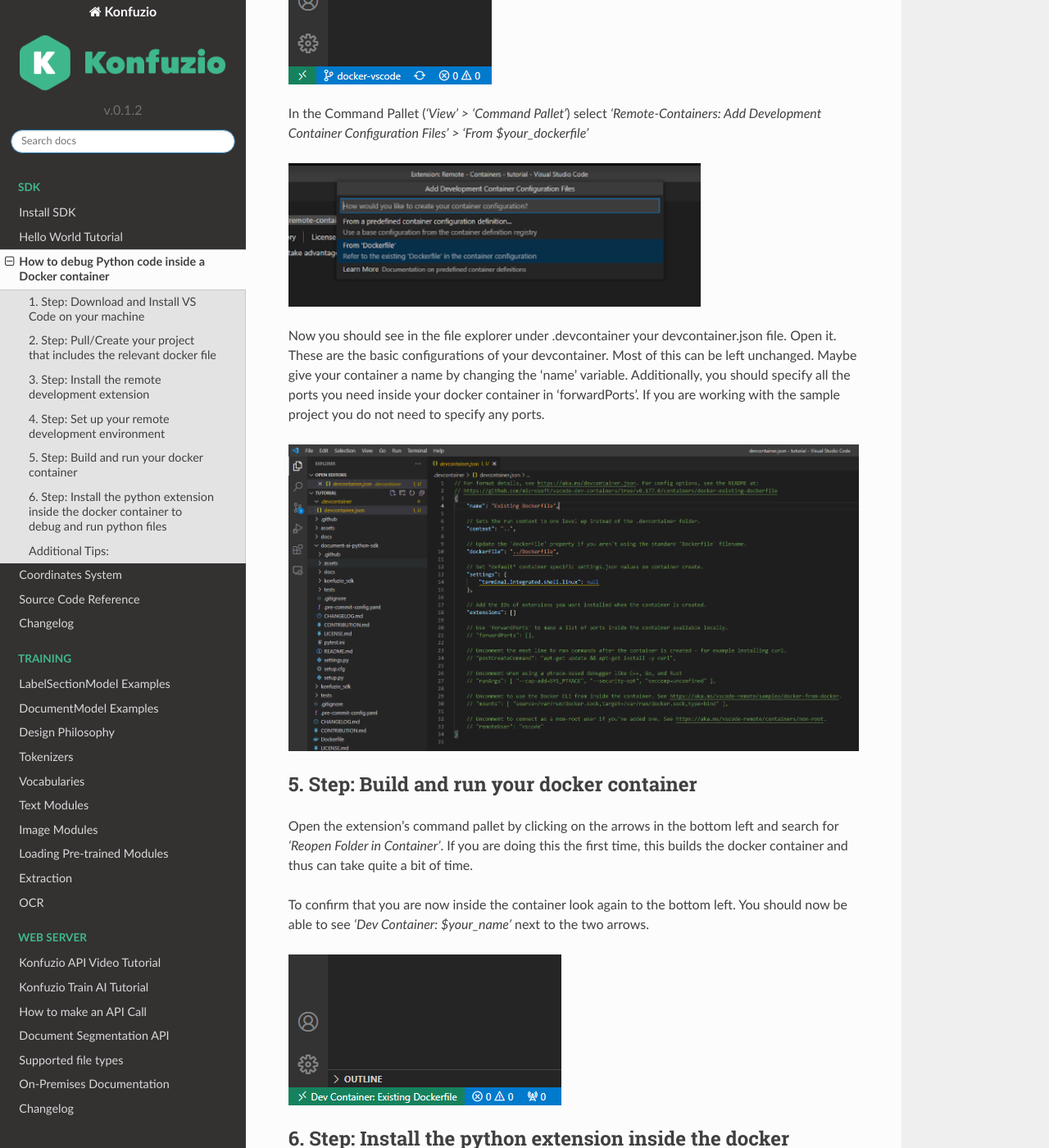
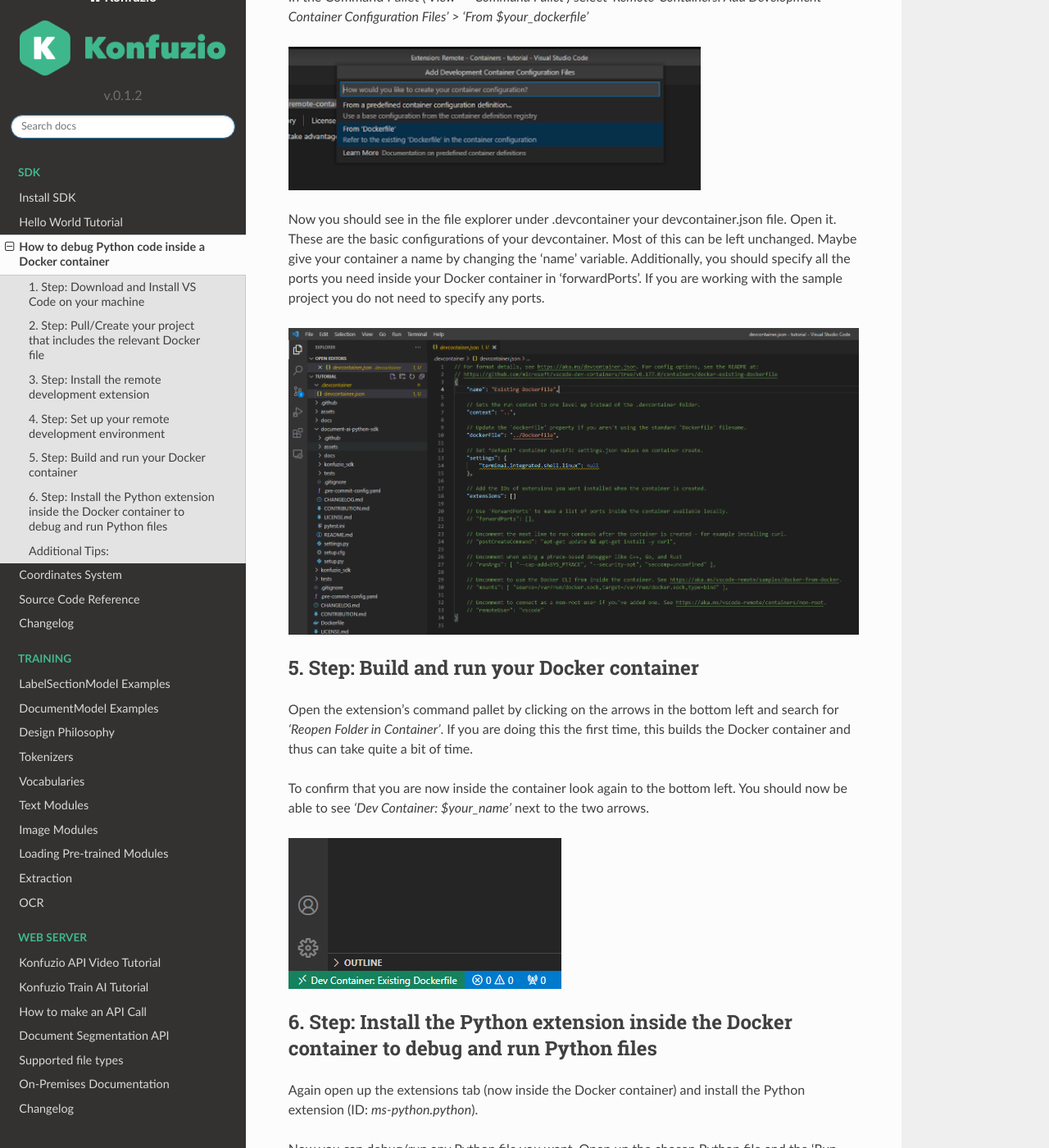
Before and after one commit to konfuzio-ai/konfuzio-sdk, a Sphinx documentation site: the page built from docs/sdk/vscode_docker.md, in a window 1280 px wide and 1400 px high, scrolled down 1254 px. Shown: the whole window at 82% size. Built offline with Sphinx 7.4.7 and the Read the Docs theme 2.0.0, drawn with Linux system fonts in a browser that asks for light colours; some of the changed text lies outside the part shown.

Commit message:
now uppercased the right file

````diff
--- a/docs/sdk/vscode_docker.md
+++ b/docs/sdk/vscode_docker.md
@@ -11,12 +11,12 @@
 ```ubuntu
 sudo snap install --classic code
 ```
-If you have not already installed docker, download and install it here (https://docs.docker.com/get-docker/).
+If you have not already installed Docker, download and install it here (https://docs.docker.com/get-docker/).
 
-## 2. Step: Pull/Create your project that includes the relevant docker file
+## 2. Step: Pull/Create your project that includes the relevant Docker file
 
 In most cases you are going to be using git, so just set up a new git-repository via the terminal, VS Code’s built-in
-console or VS Code’s git extension. This project should of course include the docker file that is used for deployment
+console or VS Code’s git extension. This project should of course include the Docker file that is used for deployment
 and which behavior you want to mimic locally.
 
 
@@ -31,7 +31,7 @@
 
 <!--[extensions tab](images/vscode_docker/extensions.PNG)-->
 
-![remote development extension](../_static/img/vscode_docker/remote_dev_extension.png)
+![remote development extension](../_static/img/vscode_Docker/remote_dev_extension.png)
 
 ## 4. Step: Set up your remote development environment
 
@@ -48,16 +48,16 @@
 
 Now you should see in the file explorer under .devcontainer your devcontainer.json file. Open it. These are the basic
 configurations of your devcontainer. Most of this can be left unchanged. Maybe give your container a name by changing
-the 'name' variable. Additionally, you should specify all the ports you need inside your docker container in
+the 'name' variable. Additionally, you should specify all the ports you need inside your Docker container in
 'forwardPorts'.
 If you are working with the sample project you do not need to specify any ports.
 
 ![devcontainer.json](../_static/img/vscode_docker/devcontainer.png)
 
-## 5. Step: Build and run your docker container
+## 5. Step: Build and run your Docker container
 
 Open the extension’s command pallet by clicking on the arrows in the bottom left and search
-for *‘Reopen Folder in Container’*. If you are doing this the first time, this builds the docker container and thus
+for *‘Reopen Folder in Container’*. If you are doing this the first time, this builds the Docker container and thus
 can take quite a bit of time.
 
 
@@ -67,13 +67,13 @@
 
 ![green arrows with text](../_static/img/vscode_docker/green_arrows_with_text.png)
 
-## 6. Step: Install the python extension inside the docker container to debug and run python files
+## 6. Step: Install the Python extension inside the Docker container to debug and run Python files
 
-Again open up the extensions tab (now inside the docker container) and install the python extension (ID: *ms-python.python*).
+Again open up the extensions tab (now inside the Docker container) and install the Python extension (ID: *ms-python.python*).
 
 
 
-Now you can debug/run any python file you want. Open up the chosen python file and the 'Run and Debug' tab by clicking
+Now you can debug/run any Python file you want. Open up the chosen Python file and the 'Run and Debug' tab by clicking
 the run/debug icon that should be now available on the left taskbar.
 
 <!--[run and debug tab](images/vscode_docker/run_and_debug.PNG)-->
@@ -86,7 +86,7 @@
 If you want to evaluate certain expressions while debugging, open up the terminal (if it is not open already) by
 clicking *‘View’ > ‘Terminal’*. One of the terminal's tabs is the debug console, where you can evaluate any expression.
 
-If you are in the sample project you can make sure that the docker container works as expected by entering the tests
+If you are in the sample project you can make sure that the Docker container works as expected by entering the tests
 folder (*'cd tests'*) and executing:
 
 ```ubuntu
@@ -107,5 +107,5 @@
 
 - If you want to rebuild the container, because e.g. a different branch uses different dependencies, open the
   extension’s command palette and click *'Rebuild Container'*.
-(This of course means that you have to reinstall the python extension - if this becomes annoying you can specify
+(This of course means that you have to reinstall the Python extension - if this becomes annoying you can specify
   its ID in the devcontainer.json file to be pre-installed with every rebuild).
--- a/docs/vscode_docker.md
+++ /dev/null
@@ -1,87 +0,0 @@
-# How to debug Python code inside a Docker container
-
-<h2>1. Step: Download and Install VS Code on your machine</h2>
-
-Either use the link (https://code.visualstudio.com/download) or if you are on Linux and have snap installed just run (for this tutorial v1.56.2 was used):
-
-```ubuntu
-sudo snap install --classic code
-```
-If you have not already installed Docker, download and install it here (https://docs.docker.com/get-docker/).
-
-<h2>2. Step: Pull/Create your project that includes the relevant Docker file</h2>
-
-In most cases you are going to be using git, so just set up a new git-repository via the terminal, VS Code’s built-in console or VS Code’s git extension. This project should of course include the Docker file that is used for deployment and which behavior you want to mimic locally.
-
-
-
-If you just want to try out how this all works, I have set up a sample repository using the Konfuzio’s SDK. You can clone our SDK from its GitHub page (https://github.com/konfuzio-ai/document-ai-python-sdk.git).
-
-<h2>3. Step: Install the remote development extension</h2>
-
-In VS Code open the extensions tab (its icon is located in the left sidebar) and search **Remote - Containers** (or for its ID: *ms-vscode-remote.remote-containers*). Install the extension.
-
-<!--[extensions tab](images/vscode_docker/extensions.PNG)-->
-
-![remote development extension](images/vscode_docker/remote_dev_extension.png)
-
-<h2>4. Step: Set up your remote development environment</h2>
-
-You should now be able to find the remote extension's symbol (arrows on a green background) in the bottom left corner of the VS Code window (picture below). Clicking on the symbol opens the extension's command pallet, which from now on is going to be our main access point to the extension.
-
-![green arrows](images/vscode_docker/green_arrows.png)
-
-In the Command Pallet (*'View' > 'Command Pallet'*) select *'Remote-Containers: Add Development Container Configuration Files' > 'From $your_dockerfile'*
-
-![command pallet](images/vscode_docker/command_pallet.PNG)
-
-Now you should see in the file explorer under .devcontainer your devcontainer.json file. Open it. These are the basic configurations of your devcontainer. Most of this can be left unchanged. Maybe give your container a name by changing the 'name' variable. Additionally, you should specify all the ports you need inside your Docker container in 'forwardPorts'.
-If you are working with the sample project you do not need to specify any ports.
-
-![devcontainer.json](images/vscode_docker/devcontainer.png)
-
-<h2>5. Step: Build and run your Docker container</h2>
-
-Open the extension’s command pallet by clicking on the arrows in the bottom left and search for *‘Reopen Folder in Container’*. If you are doing this the first time, this builds the Docker container and thus can take quite a bit of time.
-
-
-
-To confirm that you are now inside the container look again to the bottom left. You should now be able to see *'Dev Container: $your_name'* next to the two arrows.
-
-![green arrows with text](images/vscode_docker/green_arrows_with_text.png)
-
-<h2>6. Step: Install the Python extension inside the Docker container to debug and run Python files</h2>
-
-Again open up the extensions tab (now inside the Docker container) and install the Python extension (ID: *ms-python.python*).
-
-
-
-Now you can debug/run any Python file you want. Open up the chosen Python file and the 'Run and Debug' tab by clicking the run/debug icon that should be now available on the left taskbar.
-
-<!--[run and debug tab](images/vscode_docker/run_and_debug.PNG)-->
-
-Click *‘Run and Debug’ > ‘Python File’* and you are good to go. Before make sure to set the needed breakpoints by clicking to the left of the line numbers.
-
-![debug point](images/vscode_docker/debug_point.png)
-
-If you want to evaluate certain expressions while debugging, open up the terminal (if it is not open already) by clicking *‘View’ > ‘Terminal’*. One of the terminal's tabs is the debug console, where you can evaluate any expression.
-
-If you are in the sample project you can make sure that the ocker container works as expected by entering the tests folder (*'cd tests'*) and executing:
-
-```ubuntu
-pytest -m local
-```
-
-![tests](images/vscode_docker/tests.png)
-
-
-<h2>Additional Tips:</h2>
-
-
-
-- If you want to switch back to your local machine (to e.g. switch branch), open the extension’s command pallet by clicking on the arrows and select *‘Reopen Folder Locally’*.
-
-
-
-- If you want to rebuild the container, because e.g. a different branch uses different dependencies, open the extension’s command palette and click *'Rebuild Container'*.
-(This of course means that you have to reinstall the Python extension - if this becomes annoying you can specify its ID in the devcontainer.json file to be pre-installed with every rebuild).
````
